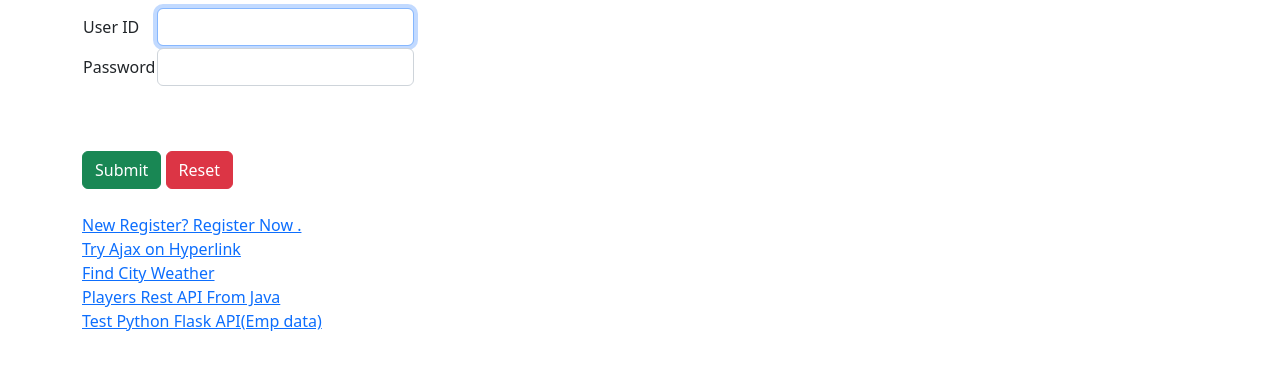
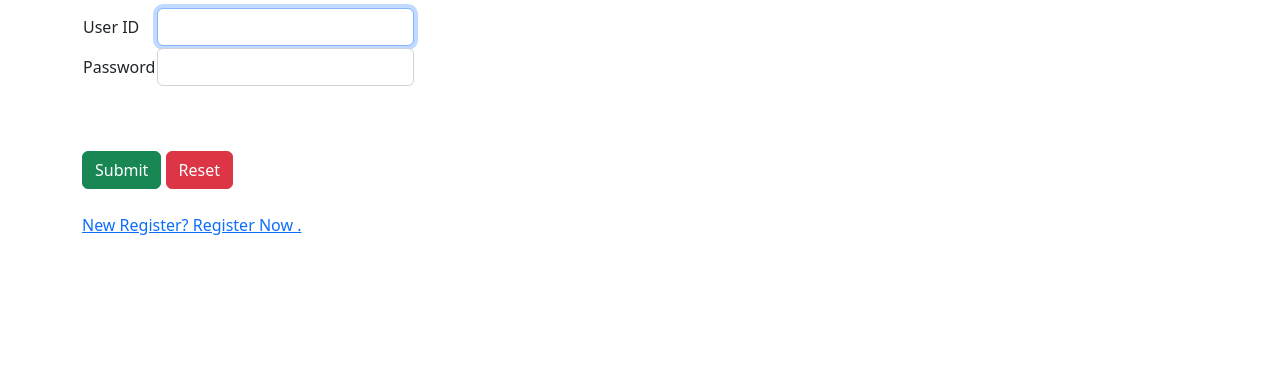
Before and after one commit to PalakGour633/Electronic_Store, a plain HTML site: page SirProject/index.html in a window 1280 px wide. Shown: the part 495-864 px from the top of the page. After the commit the page ends 800 px from the top, so only its background shows below. Drawn offline with Linux system fonts and the light colour scheme.

Commit message:
Update index.html

```diff
--- a/SirProject/index.html
+++ b/SirProject/index.html
@@ -35,13 +35,6 @@
         <br>
         <a href="Register.html">New Register? Register Now .</a>
         <br>
-        <a href="LinkAjax.html">Try Ajax on Hyperlink</a>
-        <br>
-        <a href="FindCityWeather.html">Find City Weather</a>
-        <br>
-        <a href="PlayersRestApi.py">Players Rest API From Java</a>
-        <br>
-        <a href="EmpListFromAPI.py">Test Python Flask API(Emp data)</a>
     </div>
     <br><br>
 </body>
```
